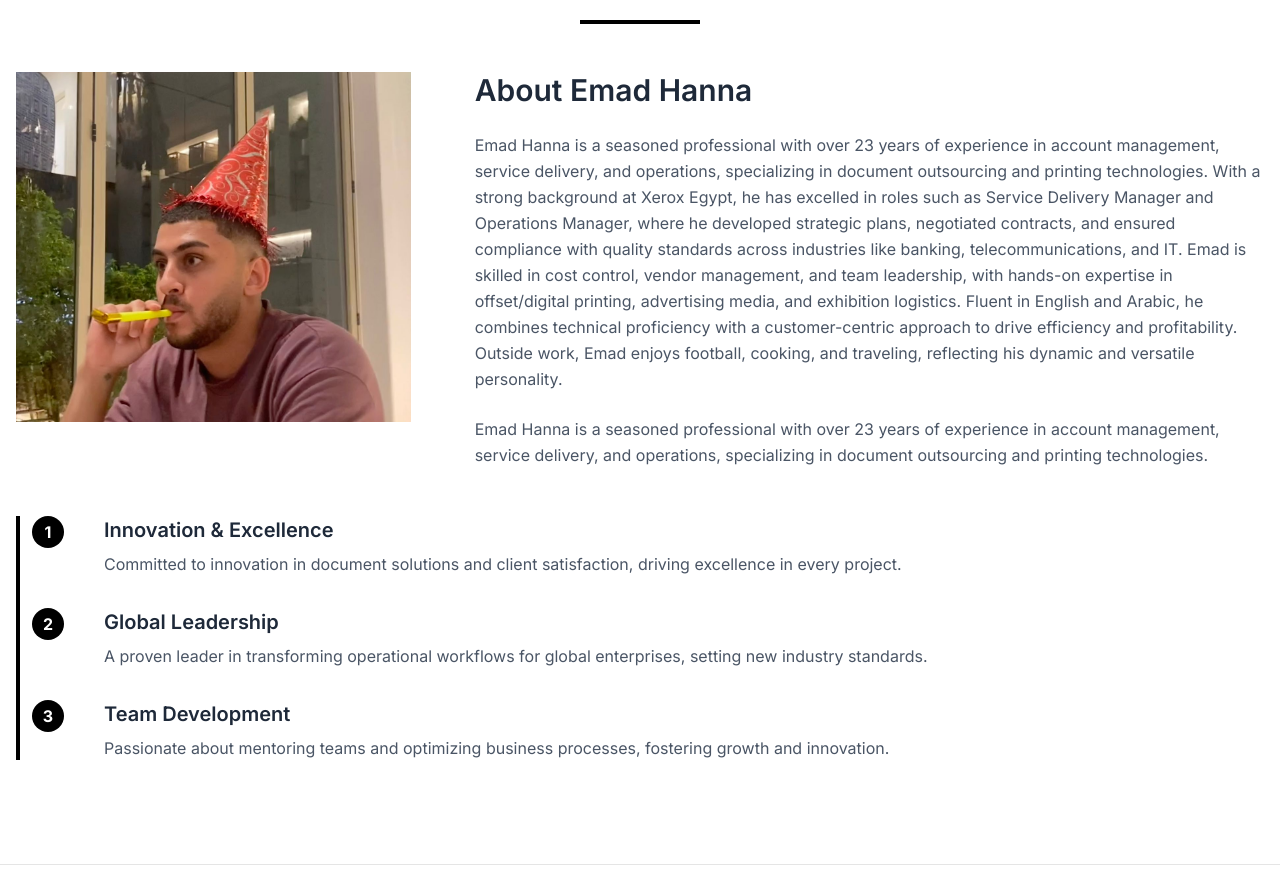
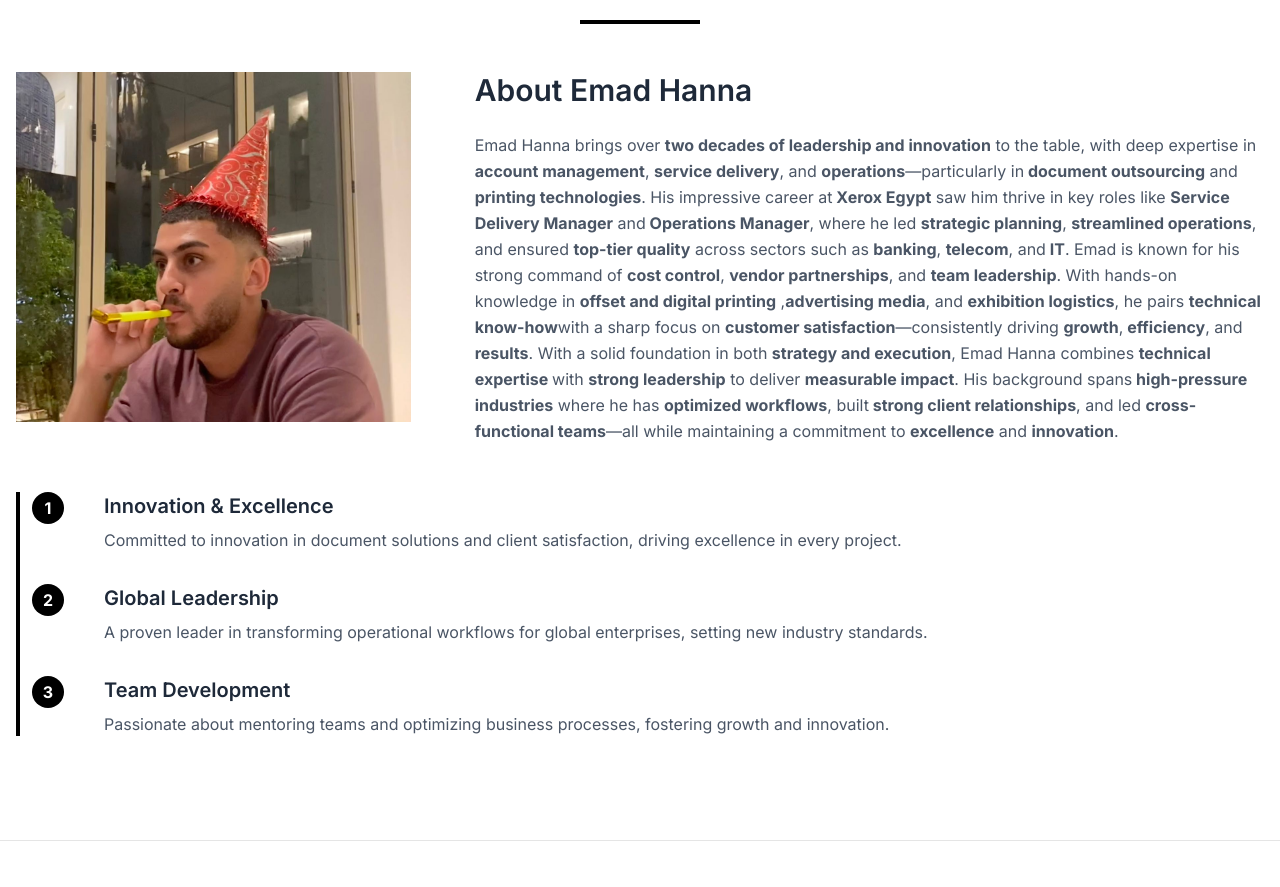
Before and after one commit to ShadyJoseph/q-line, a Next.js app: page /about in a window 1280 px wide. Shown: the part 2224-3111 px from the top of the page. Built offline with nearby package versions, Linux system fonts and the light colour scheme.

Commit message:
fixed the content in meettheceo section

```diff
--- a/src/app/sections/MeetTheCeo.jsx
+++ b/src/app/sections/MeetTheCeo.jsx
@@ -57,11 +57,26 @@ const MeetTheCeo = () => {
                             </h3>
                             <div className="space-y-6 text-center md:text-left">
                                 <p className="text-gray-600 leading-relaxed">
-                                    Emad Hanna is a seasoned professional with over 23 years of experience in account management, service delivery, and operations, specializing in document outsourcing and printing technologies. With a strong background at Xerox Egypt, he has excelled in roles such as Service Delivery Manager and Operations Manager, where he developed strategic plans, negotiated contracts, and ensured compliance with quality standards across industries like banking, telecommunications, and IT. Emad is skilled in cost control, vendor management, and team leadership, with hands-on expertise in offset/digital printing, advertising media, and exhibition logistics. Fluent in English and Arabic, he combines technical proficiency with a customer-centric approach to drive efficiency and profitability. Outside work, Emad enjoys football, cooking, and traveling, reflecting his dynamic and versatile personality.
+                                    <span>
+                                        Emad Hanna brings over <strong>two decades of leadership and innovation</strong> to the table, with deep expertise in
+                                        <strong> account management</strong>, <strong>service delivery</strong>, and <strong>operations</strong>—particularly in
+                                        <strong> document outsourcing</strong> and <strong>printing technologies</strong>. His impressive career at
+                                        <strong> Xerox Egypt</strong> saw him thrive in key roles like <strong>Service Delivery Manager</strong> and
+                                        <strong> Operations Manager</strong>, where he led <strong>strategic planning</strong>, <strong>streamlined operations</strong>,
+                                        and ensured <strong>top-tier quality</strong> across sectors such as <strong>banking</strong>, <strong>telecom</strong>, and
+                                        <strong> IT</strong>. Emad is known for his strong command of <strong>cost control</strong>, <strong>vendor partnerships</strong>,
+                                        and <strong>team leadership</strong>. With hands-on knowledge in <strong>offset and digital printing</strong> ,
+                                        <strong>advertising media</strong>, and <strong> exhibition logistics</strong>, he pairs <strong>technical know-how</strong>
+                                        with a sharp focus on <strong>customer satisfaction</strong>—consistently driving <strong>growth</strong>,
+                                        <strong> efficiency</strong>, and <strong>results</strong>.
+                                        With a solid foundation in both <strong>strategy and execution</strong>, Emad Hanna combines <strong>technical expertise </strong>
+                                        with <strong>strong leadership</strong> to deliver <strong>measurable impact</strong>. His background spans
+                                        <strong> high-pressure industries</strong> where he has <strong>optimized workflows</strong>, built
+                                        <strong> strong client relationships</strong>, and led <strong>cross-functional teams</strong>—all while maintaining a commitment
+                                        to <strong>excellence</strong> and <strong>innovation</strong>.
+                                    </span>
                                 </p>
-                                <p className="text-gray-600 leading-relaxed">
-                                    Emad Hanna is a seasoned professional with over 23 years of experience in account management, service delivery, and operations, specializing in document outsourcing and printing technologies.
-                                </p>
+
                             </div>
                         </motion.div>
                     </div>
```
